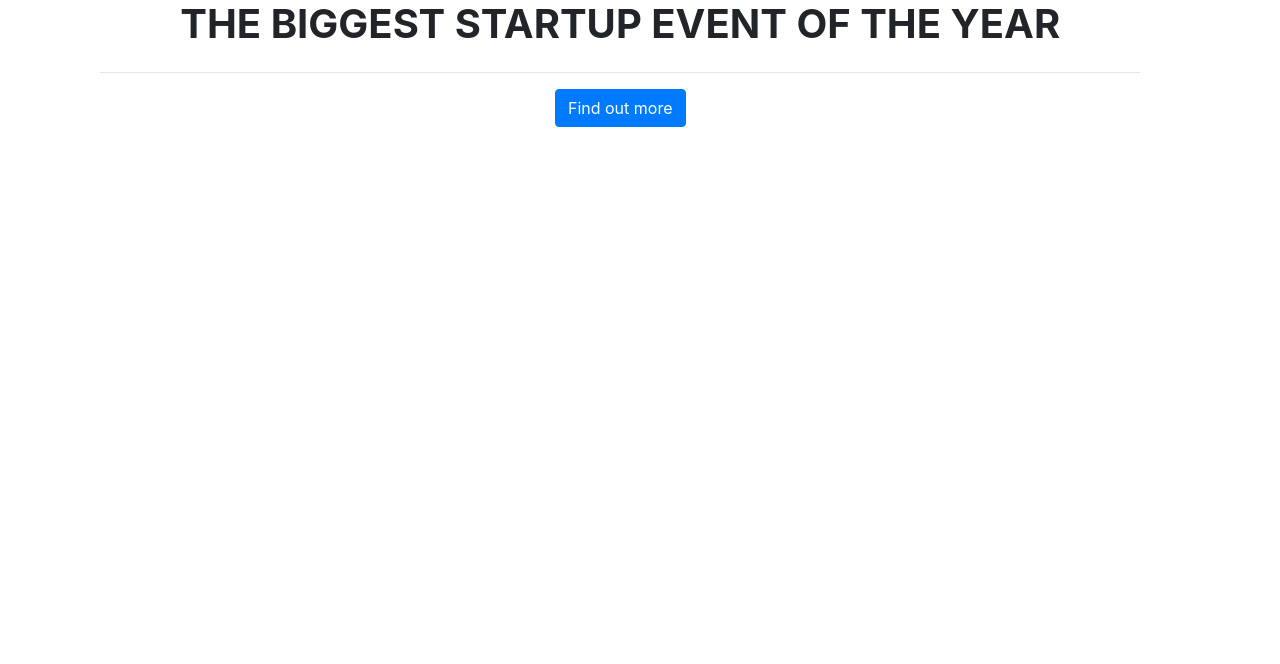
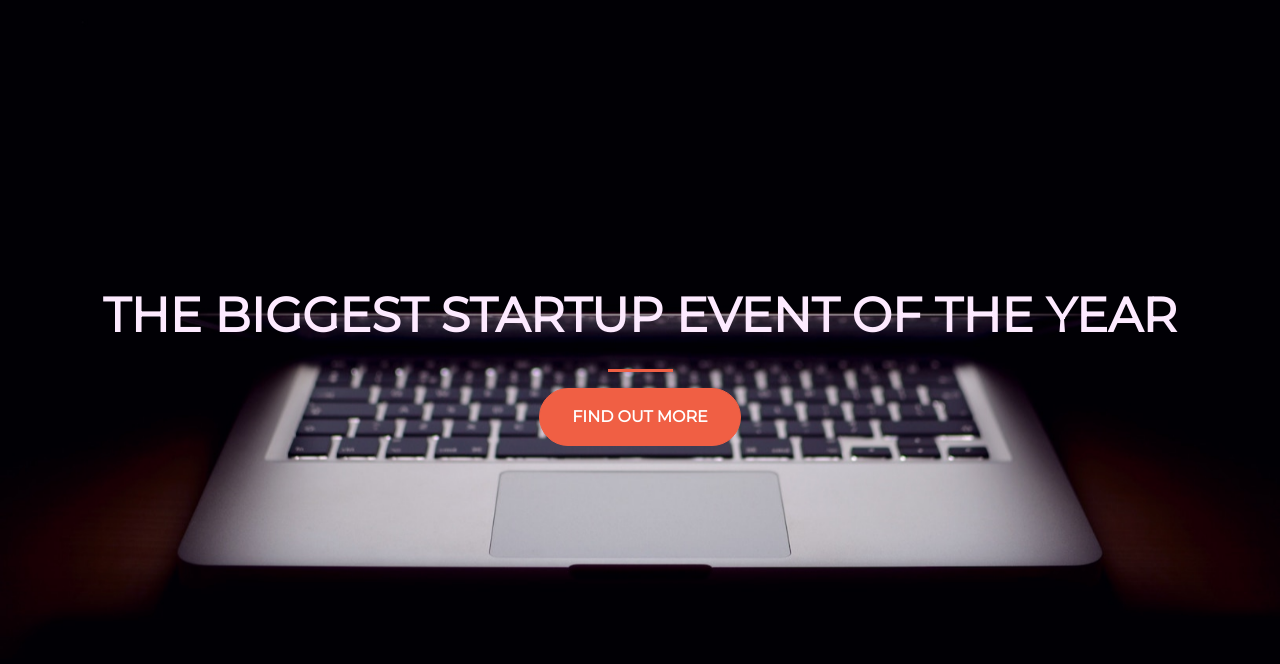
Before and after one commit to hollyadamson/hollyadamson.github.io, a plain HTML site: page index.html in a window 1280 px wide. Drawn offline with nearby package versions, Linux system fonts and the light colour scheme.

Commit message:
Upload Website

```diff
--- a/index.html
+++ b/index.html
@@ -15,7 +15,7 @@
     <link rel="stylesheet" href="https://stackpath.bootstrapcdn.com/bootstrap/4.3.1/css/bootstrap.min.css" integrity="sha384-ggOyR0iXCbMQv3Xipma34MD+dH/1fQ784/j6cY/iJTQUOhcWr7x9JvoRxT2MZw1T" crossorigin="anonymous">
 
     <!-- Your own stylesheet -->
-    <link rel="stylesheet" type="text/css" href="73-style.css">
+    <link rel="stylesheet" type="text/css" href="style.css">
   </head>
   <body>
     <div class="container d-flex align-items-center h-100">
--- a/style.css
+++ b/style.css
@@ -3,7 +3,7 @@ html {
   width: 100%;
   height: 100%;
   font-family: 'Montserrat', sans-serif;
-    background: url(73-header.jpg) no-repeat center center fixed;
+    background: url(header.jpg) no-repeat center center fixed;
   -webkit-background-size: cover;
   -moz-background-size: cover;
   -o-background-size: cover;
```
